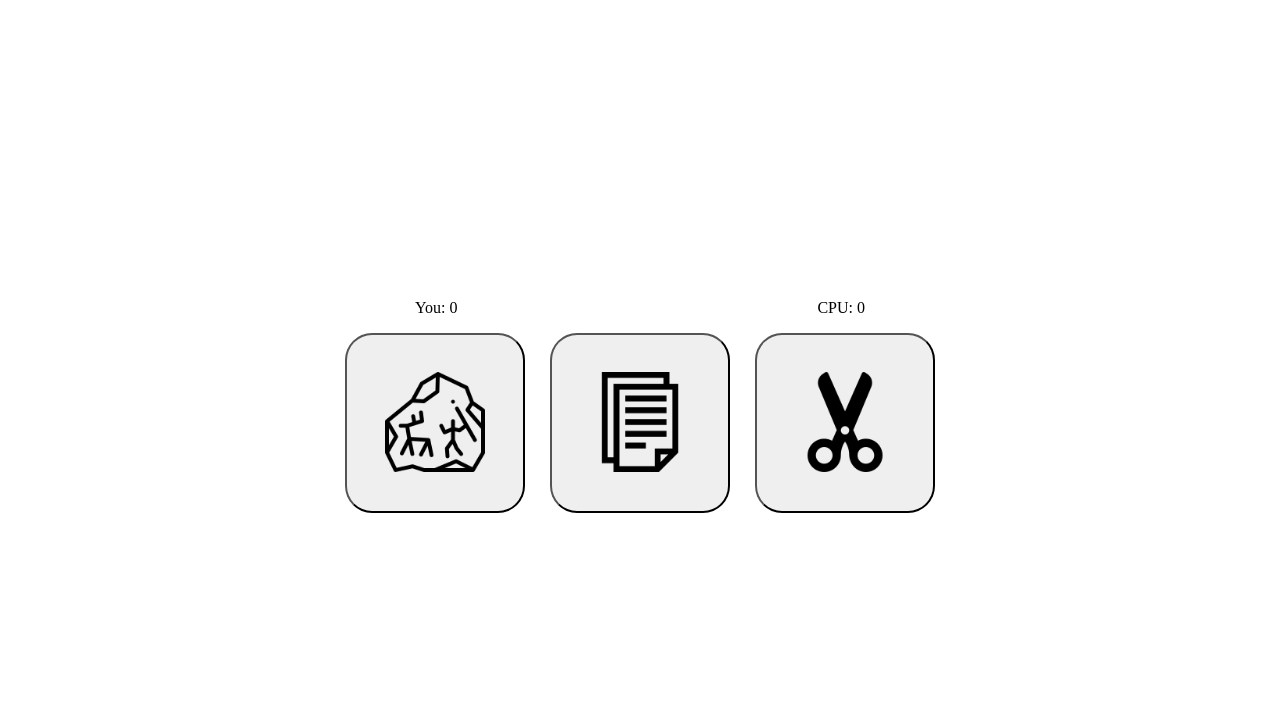
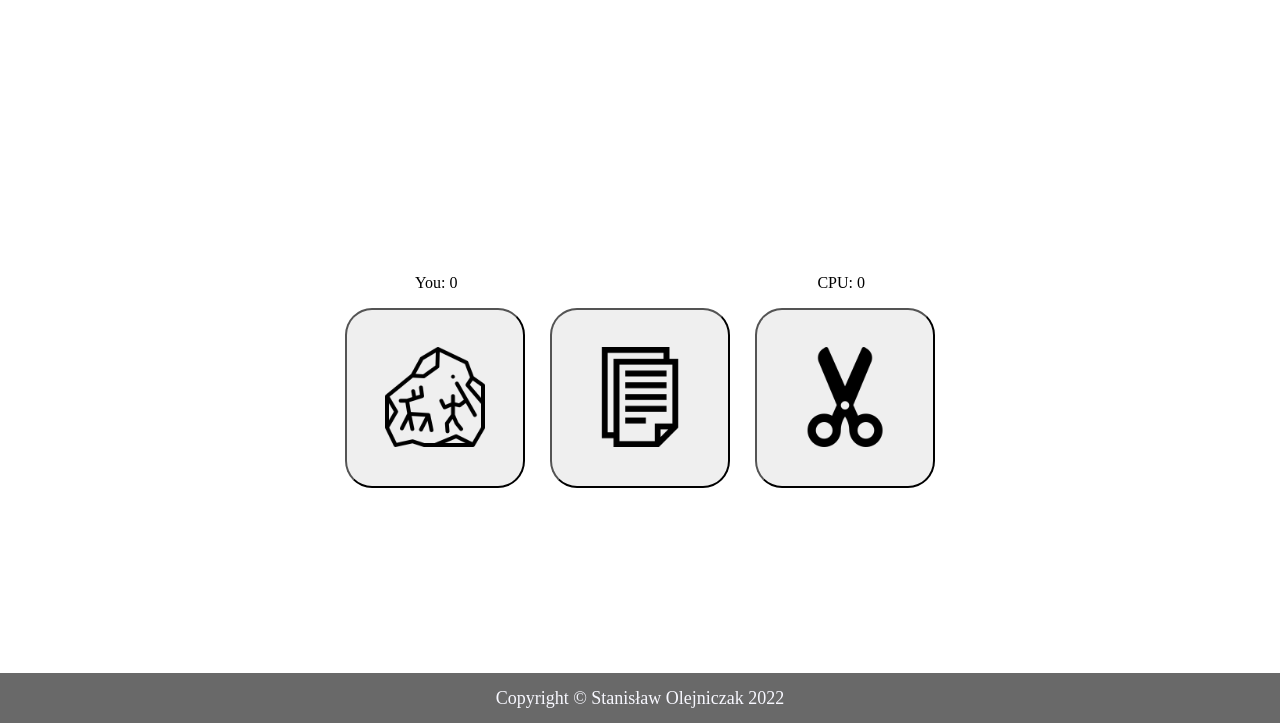
Before and after one commit to McStanley/rock-paper-scissors, a plain HTML site: page index.html in a window 1280 px wide. Shown: the part 77-800 px from the top of the page. Drawn offline with Linux system fonts and the light colour scheme.

Commit message:
Add footer

```diff
--- a/index.html
+++ b/index.html
@@ -35,5 +35,8 @@
                 <p id="result-text"></p>
             </div>
         </div>
+        <div class="footer">
+            <p>Copyright © Stanisław Olejniczak 2022</p>
+        </div>
     </body>
 </html>
--- a/style.css
+++ b/style.css
@@ -31,6 +31,17 @@ p {
     flex-direction: column;
     justify-content: center;
     align-items: center;
+}
+
+.footer {
+    height: 50px;
+    width: 100%;
+    display: flex;
+    justify-content: center;
+    align-items: center;
+    background-color: #696969;
+    color: #F8F8FF;
+    font-size: 18px;
 }
 
 .winner {
```
